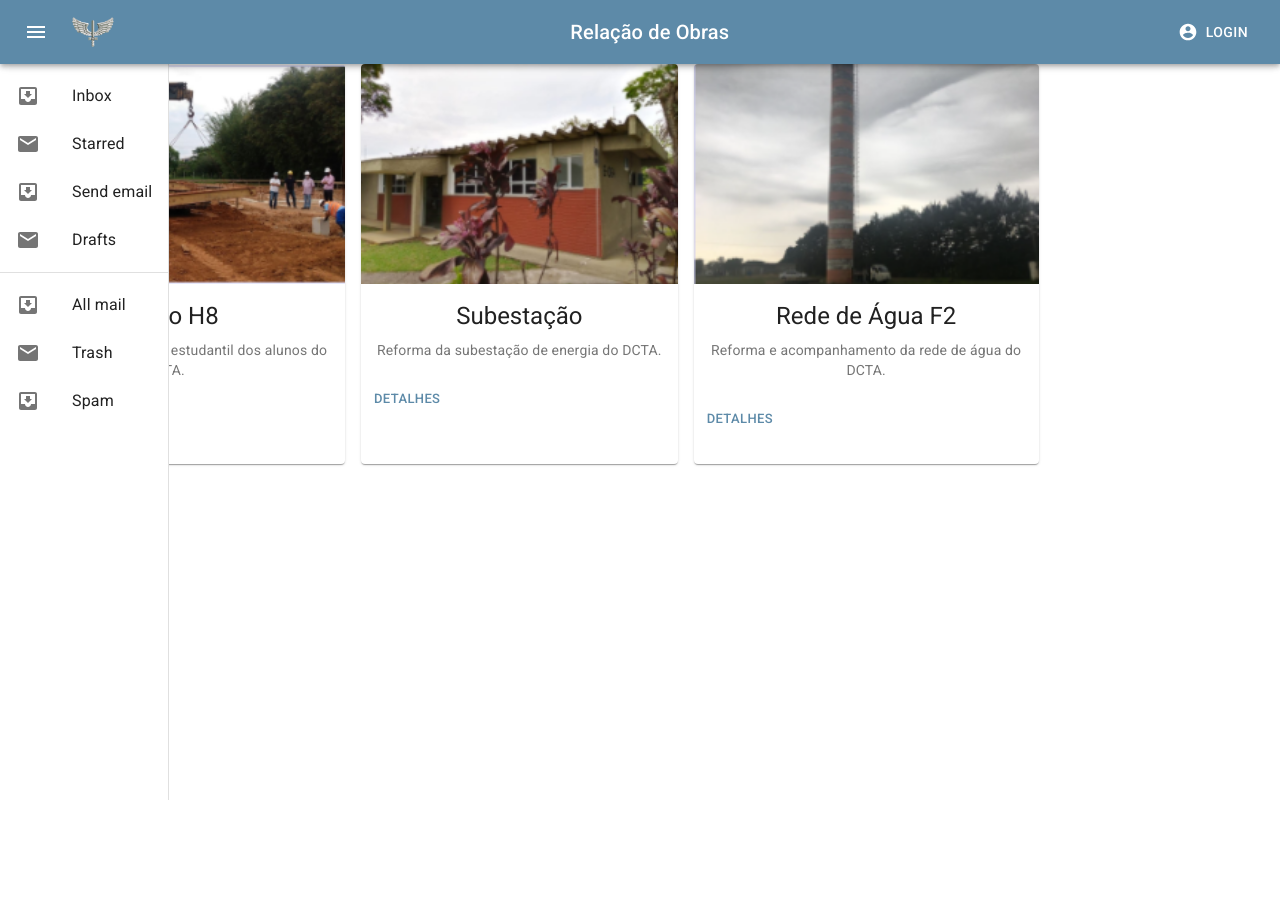
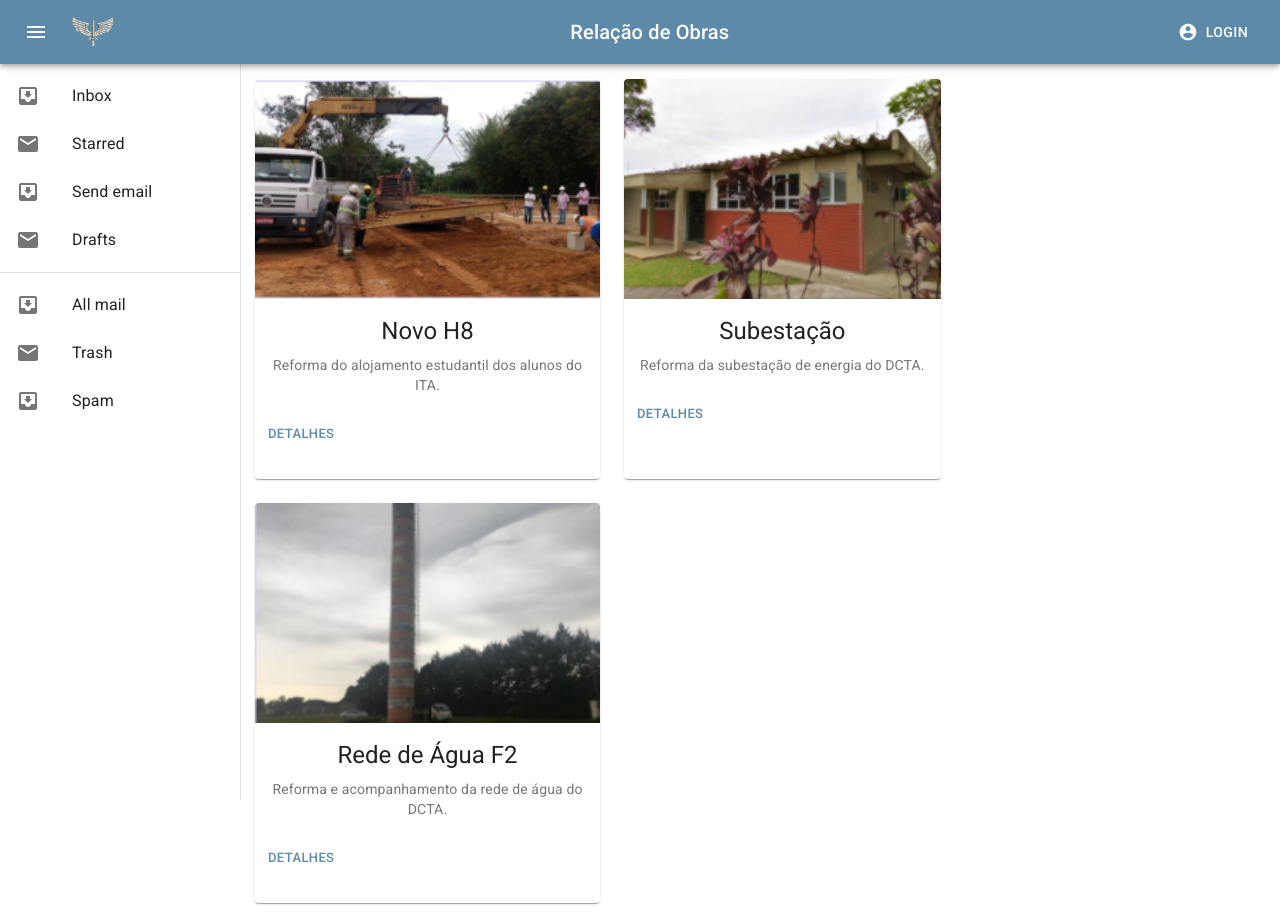
Before and after one commit to gui-gafa/front_aspira, a React (Create React App) app in the folder bso-react/: page / in a window 1280 px wide. Before the commit the page ends 800 px from the top, so only its background shows below. Built offline with nearby package versions, Linux system fonts and the light colour scheme.

Commit message:
estrutura da home completa/ adicionando galeria de fotos na pag obra

```diff
--- a/bso-react/src/App.js
+++ b/bso-react/src/App.js
@@ -27,8 +27,9 @@ function App() {
       },
     },
     zIndex: {
-      appBar: 1500,
-      drawer: 1200,
+      appBar: -11,
+      drawer: -13,
+      box: -15,
     },
   });
 
--- a/bso-react/src/components/BarraLateral.js
+++ b/bso-react/src/components/BarraLateral.js
@@ -11,20 +11,33 @@ import ListItemIcon from '@material-ui/core/ListItemIcon';
 import ListItemText from '@material-ui/core/ListItemText';
 import InboxIcon from '@material-ui/icons/MoveToInbox';
 import MailIcon from '@material-ui/icons/Mail';
+import { makeStyles } from '@material-ui/core';
 
+const useStyles =makeStyles((theme) => ({
+  drawer:{
+    width: 240,
+    flexShrink: 0,
+  },
+  drawerPaper: {
+    width: 240,
+  },
 
+}));
 
 export default function BarraLateral() {
 
+  const classes = useStyles();
   return (
     <Box>
       <Drawer
-
+        className={classes.drawer}
         variant="permanent"
-
+        classes={{
+          paper: classes.drawerPaper,
+        }}
       >
         <Toolbar />
-          <div >
+        <div className={classes.drawerContainer}>
           <List>
             {['Inbox', 'Starred', 'Send email', 'Drafts'].map((text, index) => (
               <ListItem button key={text}>
--- /dev/null
+++ b/bso-react/src/components/Fotos.js
@@ -0,0 +1,74 @@
+/* eslint-disable @typescript-eslint/no-use-before-define */
+
+import React from 'react';
+/*import ImageList from '@material-ui/core/ImageList';*/
+/*import { ImageList } from '@material-ui/core';*/
+import ImageListItem from '@material-ui/core/ImageListItem';
+
+export default function Fotos() {
+  return (
+    <ImageList sx={{ width: 500, height: 450 }} cols={3} rowHeight={164}>
+      {itemData.map((item) => (
+        <ImageListItem key={item.img}>
+          <img
+            srcSet={`${item.img}?w=164&h=164&fit=crop&auto=format 1x,
+                ${item.img}?w=164&h=164&fit=crop&auto=format&dpr=2 2x`}
+            alt={item.title}
+            loading="lazy"
+          />
+        </ImageListItem>
+      ))}
+    </ImageList>
+  );
+}
+
+const itemData = [
+  {
+    img: 'https://images.unsplash.com/photo-1551963831-b3b1ca40c98e',
+    title: 'Breakfast',
+  },
+  {
+    img: 'https://images.unsplash.com/photo-1551782450-a2132b4ba21d',
+    title: 'Burger',
+  },
+  {
+    img: 'https://images.unsplash.com/photo-1522770179533-24471fcdba45',
+    title: 'Camera',
+  },
+  {
+    img: 'https://images.unsplash.com/photo-1444418776041-9c7e33cc5a9c',
+    title: 'Coffee',
+  },
+  {
+    img: 'https://images.unsplash.com/photo-1533827432537-70133748f5c8',
+    title: 'Hats',
+  },
+  {
+    img: 'https://images.unsplash.com/photo-1558642452-9d2a7deb7f62',
+    title: 'Honey',
+  },
+  {
+    img: 'https://images.unsplash.com/photo-1516802273409-68526ee1bdd6',
+    title: 'Basketball',
+  },
+  {
+    img: 'https://images.unsplash.com/photo-1518756131217-31eb79b20e8f',
+    title: 'Fern',
+  },
+  {
+    img: 'https://images.unsplash.com/photo-1597645587822-e99fa5d45d25',
+    title: 'Mushrooms',
+  },
+  {
+    img: 'https://images.unsplash.com/photo-1567306301408-9b74779a11af',
+    title: 'Tomato basil',
+  },
+  {
+    img: 'https://images.unsplash.com/photo-1471357674240-e1a485acb3e1',
+    title: 'Sea star',
+  },
+  {
+    img: 'https://images.unsplash.com/photo-1589118949245-7d38baf380d6',
+    title: 'Bike',
+  },
+];
--- a/bso-react/src/components/Grade.js
+++ b/bso-react/src/components/Grade.js
@@ -11,6 +11,7 @@ import Button from '@material-ui/core/Button';
 import {Link} from 'react-router-dom';
 import Box from '@material-ui/core/Box';
 import Toolbar from '@material-ui/core/Toolbar';
+import { positions } from '@material-ui/system';
 
 let obras1 = [
   {
@@ -53,6 +54,11 @@ const useStyles = makeStyles({
     media: {
       height: 220,
     },
+    box: {
+      /*paddingLeft de 255 porque a largura da barra lateral é de 240*/
+      paddingLeft: 255,
+      paddingTop: 15,
+    }
   });
 
 export default function Grade(props) {
@@ -60,9 +66,9 @@ export default function Grade(props) {
 
 
     return (
-       <Box >
+       <Box className={classes.box}>
           <Toolbar/ >
-          <Grid container spacing='2'>
+          <Grid container spacing='3'>
               {
                   obras1.map((item, index) => (
                     <Grid item>
--- a/bso-react/src/paginas/home.js
+++ b/bso-react/src/paginas/home.js
@@ -2,7 +2,6 @@ import React from 'react';
 import BarraTopo from '../components/BarraTopo';
 import BarraLateral from '../components/BarraLateral';
 import Grade from '../components/Grade';
-import Box from '@material-ui/core/Box';
 
 const Home = ({nome}, {obras}) => {
     return (
@@ -10,8 +9,7 @@ const Home = ({nome}, {obras}) => {
 
             <div>
                 <BarraTopo nome={nome} ></BarraTopo>
-
-                    <BarraLateral ></BarraLateral>
+                <BarraLateral ></BarraLateral>
                     <Grade obras={obras} ></Grade>
 
             </div>
--- a/bso-react/src/paginas/obra.js
+++ b/bso-react/src/paginas/obra.js
@@ -1,26 +1,19 @@
 import React from 'react';
 import BarraTopo from '../components/BarraTopo';
-import { ThemeProvider, createMuiTheme, makeStyles } from '@material-ui/core'
-import {Switch, Route, Link} from 'react-router-dom';
-import Button from '@material-ui/core/Button';
+import BarraLateral from '../components/BarraLateral';
+import Fotos from '../components/Fotos';
+
+
 
 const Obra = ({nome}) => {
     return (
 
 
-            <div>
-                <BarraTopo nome='Teste'></BarraTopo>
-                <h1 >
-                    Contrato 102/2018 {nome}
-                </h1>
-                <p>
-                    {nome}
-                </p>
-                <Button variant="contained" color="primary">
-                    Botão teste
-                </Button>
-
-            </div>
+        <div>
+            <BarraTopo nome={nome} ></BarraTopo>
+            <BarraLateral ></BarraLateral>
+            <Fotos></Fotos>
+        </div>
 
 
 
```
Lines whose indentation alone changed are shown as unchanged.
